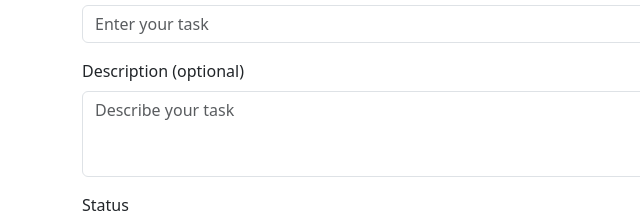
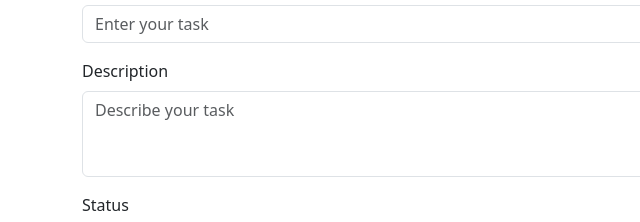
Before and after one commit to newwby/Task-Tracker-Frontend, a plain HTML site: page index.html in a window 1280 px wide. Both pictures are taken after a click on the button "Create New Task". Shown: the part 206-428 px from the top of the page, 0-640 px from the left. Drawn offline with nearby package versions, Linux system fonts and the light colour scheme; no server answers.

Commit message:
makes desc. field required
erroneously was marked as optional even though the backend does require this field

```diff
--- a/index.html
+++ b/index.html
@@ -37,8 +37,8 @@
               </div>
 
               <div class="mb-3">
-                <label for="description" class="form-label">Description (optional)</label>
-                <textarea class="form-control" id="form_description" name="description" placeholder="Describe your task" rows="3"></textarea>
+                <label for="description" class="form-label">Description</label>
+                <textarea class="form-control" id="form_description" name="description" placeholder="Describe your task" required rows="3"></textarea>
               </div>
 
               <div class="mb-3">
```
